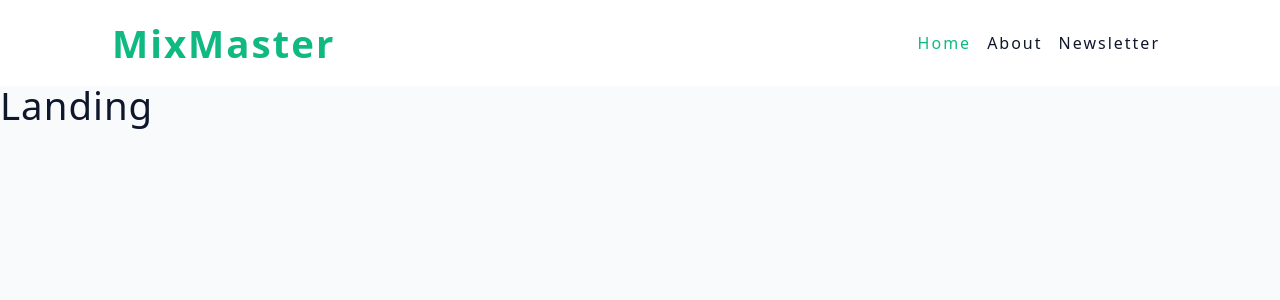
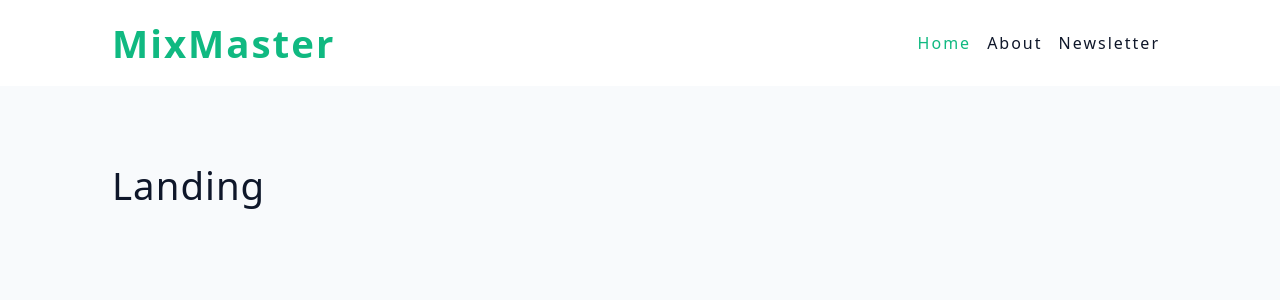
Before and after one commit to smajaas/mixmaster, a React (Vite) app: page / in a window 1280 px wide. Shown: the top 300 px of the page. Built offline with nearby package versions, Linux system fonts and the light colour scheme.

Commit message:
paglayout css

```diff
--- a/src/pages/HomeLayout.jsx
+++ b/src/pages/HomeLayout.jsx
@@ -3,10 +3,13 @@ import Navbar from '../components/Navbar';
 
 const HomeLayout = () => {
   return (
-    <div>
+    <>
       <Navbar />
-      <Outlet />
-    </div>
+
+      <section className='page'>
+        <Outlet />
+      </section>
+    </>
   );
 };
 
```
